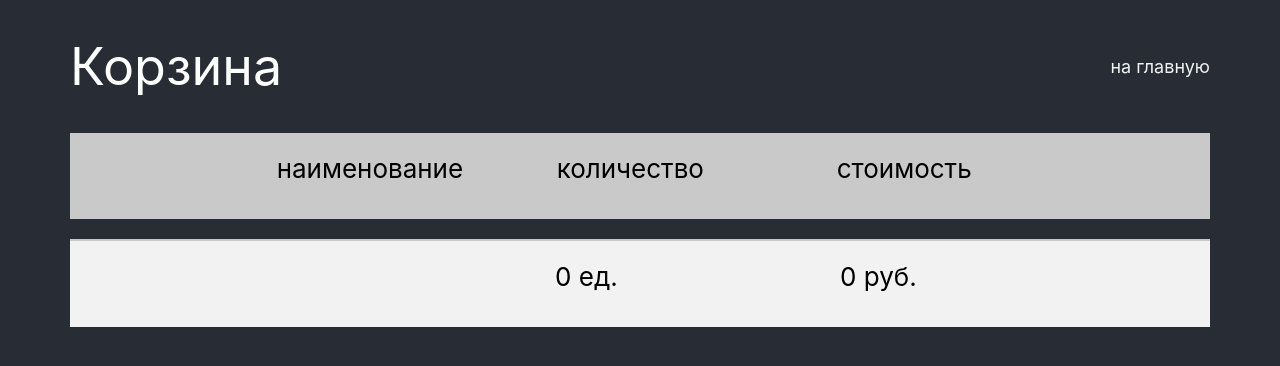
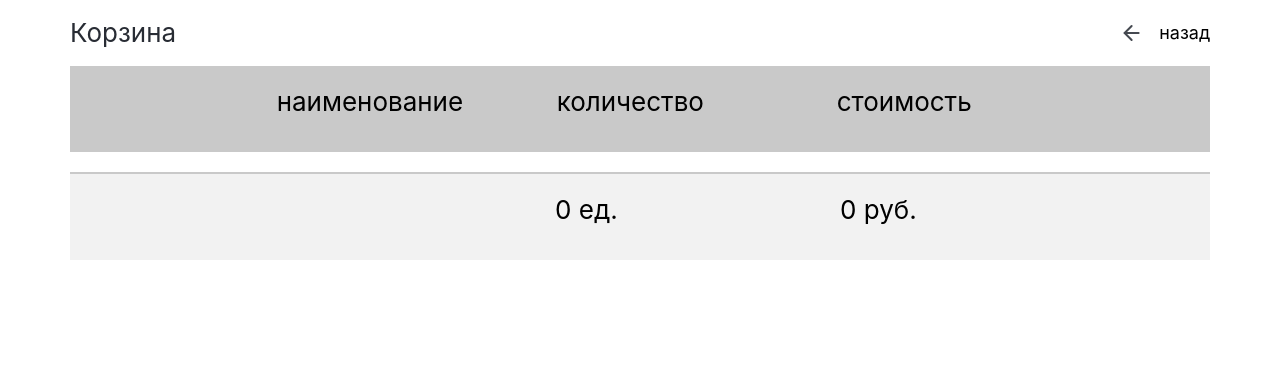
Before and after one commit to blessMe-Padre/react-cart, a React (Create React App) app: page /react-cart/cart in a window 1280 px wide. Shown: the top 366 px of the page. Built offline with nearby package versions, Linux system fonts and the light colour scheme.

Commit message:
добавляет редизайн карточек

```diff
--- a/src/components/Link/styled.jsx
+++ b/src/components/Link/styled.jsx
@@ -4,14 +4,22 @@ import styled from "styled-components";
 
 export const StyledLink = styled(Link)`
     font-size: 18px;
+    line-height: 24px;
     position: relative;
-    color: #f2f2f2;
+    color: #000000;
     transition: color 0.3s ease;
     text-decoration: none;
-    margin-left: 10px;
+
+    display: flex;
+    justify-content: center;
+    align-items: center;
 
     &:hover,
     &:focus {
-        color: #ABE1EB;
+        color: #282c34;
+    }
+
+    img {
+        margin-right: 15px;
     }
 `;
--- a/src/components/Product/index.jsx
+++ b/src/components/Product/index.jsx
@@ -6,7 +6,6 @@ import { ProductInner, ProductItem } from './styled';
 
 export default function Product({ product, removeProduct, increase, decrease, changeValue }) {
     const { img, title, priceTotal, count, id } = product;
-
     return (
         <ProductInner>
             <ProductItem>
--- a/src/components/ProductItem/index.jsx
+++ b/src/components/ProductItem/index.jsx
@@ -6,11 +6,11 @@ import { setItemInCart, deleteItemFromCart } from './../../redux/reducer';
 import formatPrice from '../../priceFormatter';
 import { AddButton, GrayButton } from '../Buttons/styled';
 import { ProductPrice } from '../Styled/ProductPrice';
-import { ProductCard } from './styled';
+import { ProductCard, ProductDescriptions, ProductImg, ProductTitle } from './styled';
 
 
 export default function ProductItem({ product }) {
-    const { img, title, price } = product;
+    const { img, title, price, descriptions } = product;
 
     const dispatch = useDispatch();
     const items = useSelector(state => state.cart.itemInCart);
@@ -28,8 +28,11 @@ export default function ProductItem({ product }) {
     return (
         <ProductCard>
             <div>
-                <img src={`./img/products/${img}`} alt={title} />
-                <p>{title}</p>
+                <ProductImg>
+                    <img src={`./img/products/${img}`} alt={title} />
+                </ProductImg>
+                <ProductTitle>{title}</ProductTitle>
+                <ProductDescriptions>{descriptions}</ProductDescriptions>
                 <ProductPrice>Цена: {formatPrice(price)} руб</ProductPrice>
             </div>
             {isItemInCart ?
--- a/src/components/ProductItem/styled.jsx
+++ b/src/components/ProductItem/styled.jsx
@@ -9,4 +9,22 @@ export const ProductCard = styled.div`
     display: flex;
     flex-direction: column;
     justify-content: space-between;
+    padding: 30px 20px;
+    box-shadow: 4px 4px 8px 0px rgba(34, 60, 80, 0.2);
 `
+
+export const ProductDescriptions = styled.div`
+    font-size: 14px;
+    margin-bottom: 25px;
+`
+
+export const ProductImg = styled.div`
+    display: flex;
+    justify-content: center;
+    align-items: center;
+`
+
+export const ProductTitle = styled.div`
+    text-align: center;
+    margin-bottom: 20px;
+`
--- a/src/components/Styled/CardQuantity.jsx
+++ b/src/components/Styled/CardQuantity.jsx
@@ -6,8 +6,8 @@ export const CartQuantity = styled.span`
     justify-content: center;
     align-items: center;
     position: absolute;
-    top: -7px;
-    left: -30px;
+    top: -14px;
+    left: 10px;
     background-color: tomato;
     width: 25px;
     height: 25px;
--- a/src/components/Title/index.jsx
+++ b/src/components/Title/index.jsx
@@ -3,4 +3,5 @@ import styled from "styled-components";
 export const PageTitle = styled.h1`
     text-align: left;
     font-weight: normal;
+    font-size: 26px;
 `
--- a/src/data.js
+++ b/src/data.js
@@ -6,6 +6,7 @@ const cart = [
         count: 1,
         price: 100000,
         priceTotal: 200000,
+        descriptions: 'Дисплей с диагональю 13,3 дюйма, подсветкой LED и технологией IPS; разрешение 2560×1600 пикселей  обеспечивает высокое качество цветопередачи с миллионами цветов',
     },
     {
         id: 2,
@@ -14,6 +15,7 @@ const cart = [
         count: 1,
         price: 29000,
         priceTotal: 29000,
+        descriptions: 'Это мощное устройство для здорового образа жизни. Изящный стиль. Эффектный вид.',
     },
     {
         id: 3,
@@ -22,6 +24,7 @@ const cart = [
         count: 1,
         price: 190000,
         priceTotal: 190000,
+        descriptions: 'Потрясающая производи­тельность, невероятный потенциал расширения системы и создания пользо­вательских конфигураций. С Mac Pro для многих профи невозможное станет возможным.',
     },
 ];
 
--- a/src/index.css
+++ b/src/index.css
@@ -1,3 +1,5 @@
+@import-normalize;
+
 body {
   margin: 0;
   font-family: -apple-system, BlinkMacSystemFont, 'Segoe UI', 'Roboto', 'Oxygen',
@@ -5,14 +7,9 @@ body {
     sans-serif;
   -webkit-font-smoothing: antialiased;
   -moz-osx-font-smoothing: grayscale;
-  background-color: #282c34;
+  background-color: f2f2f2;
   font-size: calc(10px + 2vmin);
-  color: white;
-}
-
-code {
-  font-family: source-code-pro, Menlo, Monaco, Consolas, 'Courier New',
-    monospace;
+  color: #282c34;
 }
 
 p {
@@ -21,6 +18,7 @@ p {
 
 .test {
   font-size: 15px;
+  line-height: 24px;
   text-align: center;
   font-weight: normal;
   background-color: #f2f2f2;
@@ -40,7 +38,7 @@ p {
   width: 25px;
   height: 25px;
   border-radius: 100%;
-
+  cursor: pointer;
   background-color: tomato;
 
     @media (max-width: 686px) {
--- a/src/pages/CartPage.jsx
+++ b/src/pages/CartPage.jsx
@@ -14,7 +14,10 @@ export default function CartPage() {
         <Container>
             <PageHeader>
                 <PageTitle>Корзина</PageTitle>
-                <StyledLink to="/react-cart/">на главную</StyledLink>
+                <StyledLink to="/react-cart/">
+                    <img src="./img/icons/icon-left.svg" alt="назад" />
+                    назад
+                </StyledLink>
             </PageHeader>
             <Cart items={items} />
         </Container>
--- a/src/pages/MainPage.jsx
+++ b/src/pages/MainPage.jsx
@@ -15,6 +15,7 @@ export default function MainPage() {
     const [cart] = useState(data);
     const item = useSelector(state => state.cart.itemInCart);
     const totalItem = item.length;
+    console.log(cart);
 
     const products = cart.map((product) => {
         return <ProductItem
@@ -27,11 +28,11 @@ export default function MainPage() {
         <Container>
             <PageHeader>
                 <PageTitle>Популярные товары</PageTitle>
-                <div>
-                    <StyledLink to="cart">корзина
-                        {totalItem > 0 ? (<CartQuantity>{totalItem}</CartQuantity>) : null}
-                    </StyledLink>
-                </div>
+                <StyledLink to="cart">
+                    <img src="./img/icons/cart.svg" alt="cart" />
+                    корзина
+                    {totalItem > 0 ? (<CartQuantity>{totalItem}</CartQuantity>) : null}
+                </StyledLink>
             </PageHeader>
             <PageWrapper>
                 {products}
```
Also changed, not shown: public/img/icons/cart.svg (added), public/img/icons/icon-left.svg (added).
